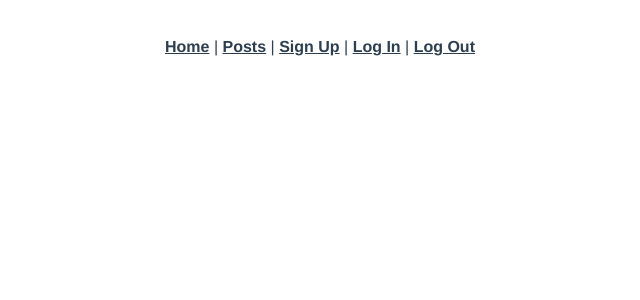
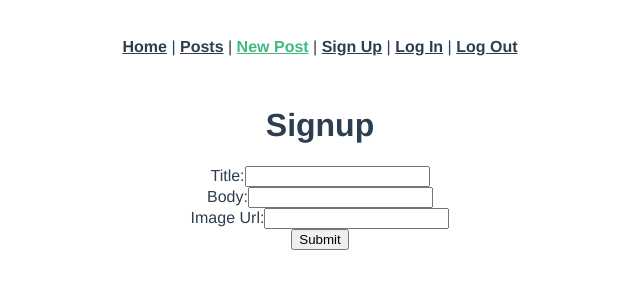
Before and after one commit to katietensfeldt/blog-frontend-app, a Vue app: page /posts/new in a window 1280 px wide. Shown: the top 300 px of the page, without its empty margins (320-960 px from the left). Built offline with nearby package versions, Linux system fonts and the light colour scheme; the HTML template or start-up script is replaced by a standard one.

Commit message:
Adds new post view

```diff
--- a/src/App.vue
+++ b/src/App.vue
@@ -4,6 +4,8 @@
       <router-link to="/">Home</router-link>
       |
       <router-link to="/posts">Posts</router-link>
+      |
+      <router-link to="/posts/new">New Post</router-link>
       |
       <router-link to="/signup">Sign Up</router-link>
       |
--- a/src/router/index.js
+++ b/src/router/index.js
@@ -5,6 +5,7 @@
 import Login from "../views/Login.vue";
 import Logout from "../views/Logout.vue";
 import PostsIndex from "../views/posts/Index.vue";
+import PostsNew from "../views/posts/New.vue";
 
 Vue.use(VueRouter);
 
@@ -34,6 +35,11 @@
     name: "posts-index",
     component: PostsIndex,
   },
+  {
+    path: "/posts/new",
+    name: "posts-new",
+    component: PostsNew,
+  },
 ];
 
 const router = new VueRouter({
--- a/src/views/posts/Index.vue
+++ b/src/views/posts/Index.vue
@@ -7,6 +7,12 @@
     </div>
   </div>
 </template>
+
+<style>
+img {
+  width: 200px;
+}
+</style>
 
 <script>
 import axios from "axios";
--- /dev/null
+++ b/src/views/posts/New.vue
@@ -0,0 +1,51 @@
+<template>
+  <div class="posts-new">
+    <form v-on:submit.prevent="createPost()">
+      <h1>Signup</h1>
+      <ul>
+        <li class="text-danger" v-for="error in errors" v-bind:key="error">
+          {{ error }}
+        </li>
+      </ul>
+      <div class="form-group">
+        <label>Title:</label>
+        <input type="text" class="form-control" v-model="newPostParams.title" />
+      </div>
+      <div class="form-group">
+        <label>Body:</label>
+        <input type="text" class="form-control" v-model="newPostParams.body" />
+      </div>
+      <div class="form-group">
+        <label>Image Url:</label>
+        <input type="text" class="form-control" v-model="newPostParams.image" />
+      </div>
+      <input type="submit" class="btn btn-primary" value="Submit" />
+    </form>
+  </div>
+</template>
+
+<script>
+import axios from "axios";
+
+export default {
+  data: function () {
+    return {
+      newPostParams: {},
+      errors: [],
+    };
+  },
+  methods: {
+    createPost: function () {
+      axios
+        .post("/posts", this.newPostParams)
+        .then((response) => {
+          console.log(response.data);
+          this.$router.push("/posts");
+        })
+        .catch((error) => {
+          this.errors = error.response.data.errors;
+        });
+    },
+  },
+};
+</script>
```
